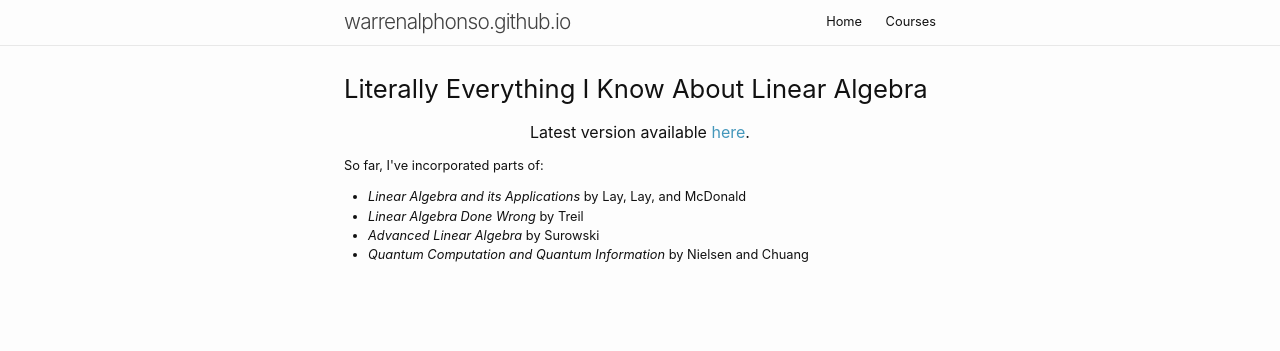
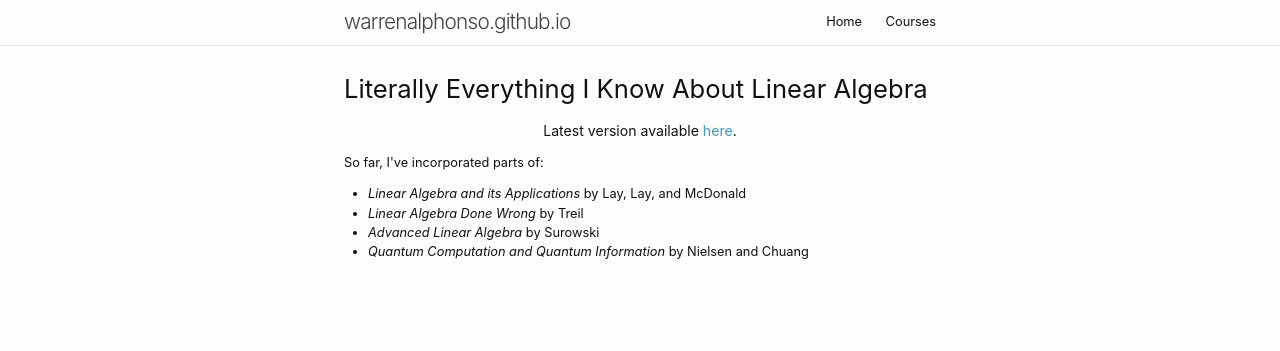
Before and after one commit to warrenalphonso/warrenalphonso.github.io, a Jekyll site: the page built from _projects/linalg.html, in a window 1280 px wide. Shown: the top 351 px of the page. Built offline with Jekyll 4.4.1, drawn with Linux system fonts in a browser that asks for light colours.

Commit message:
changed html h1, h2, h3, h4 sizes

```diff
--- a/_projects/asteroids.html
+++ b/_projects/asteroids.html
@@ -7,14 +7,14 @@
 <!doctype html>
 <html>
     <body>
-        <h1 class="page-heading">Asteroids</h1>
+        <h1>Asteroids</h1>
 
         <p><a href="https://www.warrenalphonso.com/asteroids">Demo at Github Project Page</a>.</p>
         <p>The 1979 Atari arcade space shooter game Asteroids, recreated in Javascript. </p>
         <p>Additionally, there is a neural network built without using any frameworks that can be trained to play. </p>
         <img src="/images/asteroids_automated.gif" style="display:block; margin-left:auto; margin-right: auto; width:60%;">
 
-        <h3>Overview</h3>
+        <h2>Overview</h2>
         <p>Use the left and right arrow keys to rotate the ship. Use the up arrow key to move forward, and hit spacebar to shoot. </p>
         <p>To modify how the neural network is trained to play, change <code>NUM_SAMPLES</code>, <code>NUM_HIDDEN</code>,
             <code>OUTPUT_THRESHHOLD</code>, or <code>IMMEDIATE_RADIUS</code> in <code>game.js</code>. To see how the network is implemented,
@@ -22,7 +22,7 @@
         </p>
         <p>Built using only vanilla Javascript. </p>
 
-        <h3>Acknowledgements</h3>
+        <h2>Acknowledgements</h2>
         <p>Built following a <a href="https://www.youtube.com/watch?v=H9CSWMxJx84&list=PLWKjhJtqVAbmqFs83T4W-FZQ9kK983tZC&index=9">tutorial</a>
         on freeCodeCamp.</p>
     </body>
--- a/_projects/bearmaps.html
+++ b/_projects/bearmaps.html
@@ -7,7 +7,7 @@
 <!doctype html>
 <html>
     <body>
-        <h1 class="page-heading">BearMaps</h1>
+        <h1>BearMaps</h1>
         <p>Lorem ipsum dolor sit amet, consectetur adipiscing elit, sed do eiusmod tempor incididunt ut labore et dolore magna aliqua. Sem integer vitae justo eget magna. Ullamcorper dignissim cras tincidunt lobortis feugiat vivamus at augue. Varius sit amet mattis vulputate. Leo urna molestie at elementum eu facilisis sed odio. Proin sagittis nisl rhoncus mattis rhoncus urna neque viverra justo. Magna fringilla urna porttitor rhoncus dolor purus non enim praesent. Nunc aliquet bibendum enim facilisis gravida neque convallis a cras. Felis eget velit aliquet sagittis id consectetur purus. Mi bibendum neque egestas congue quisque egestas diam in. Ut tellus elementum sagittis vitae et leo. Nam libero justo laoreet sit amet cursus sit amet.
         </p>
     </body>
--- a/_projects/calpocalypse.html
+++ b/_projects/calpocalypse.html
@@ -7,7 +7,7 @@
 <!doctype html>
 <html>
     <body>
-        <h1 class="page-heading">Calpocalypse</h1>
+        <h1>Calpocalypse</h1>
         <p>Client is <a href="http://calpocalypse.warrenalphonso.com/">here</a>.</p>
         <p>Lorem ipsum dolor sit amet, consectetur adipiscing elit, sed do eiusmod tempor incididunt ut labore et dolore magna aliqua. Sem integer vitae justo eget magna. Ullamcorper dignissim cras tincidunt lobortis feugiat vivamus at augue. Varius sit amet mattis vulputate. Leo urna molestie at elementum eu facilisis sed odio. Proin sagittis nisl rhoncus mattis rhoncus urna neque viverra justo. Magna fringilla urna porttitor rhoncus dolor purus non enim praesent. Nunc aliquet bibendum enim facilisis gravida neque convallis a cras. Felis eget velit aliquet sagittis id consectetur purus. Mi bibendum neque egestas congue quisque egestas diam in. Ut tellus elementum sagittis vitae et leo. Nam libero justo laoreet sit amet cursus sit amet.
         </p>
--- a/_projects/linalg.html
+++ b/_projects/linalg.html
@@ -7,7 +7,7 @@
 <!doctype html>
 <html>
     <body>
-        <h1 class="page-heading">Literally Everything I Know About Linear Algebra</h1>
+        <h1>Literally Everything I Know About Linear Algebra</h1>
         <h4 style="text-align: center">Latest version available <a href="https://drive.google.com/file/d/1jj_jUxL1pDjReAikCL0u1XOhm8HZpcx2/view?usp=sharing">here</a>.</h4>
         <p>So far, I've incorporated parts of: </p>
         <ul>
--- a/_sass/minima/_layout.scss
+++ b/_sass/minima/_layout.scss
@@ -1,3 +1,34 @@
+/**
+ * Headers - putting a reasonable size
+ */
+h1 {
+  @include relative-font-size(2)
+}
+
+h2 {
+  @include relative-font-size(1.50);
+
+  // @include media-query($on-laptop) {
+  //   @include relative-font-size(1.75);
+  // }
+}
+
+h3 {
+  @include relative-font-size(1.25);
+
+  // @include media-query($on-laptop) {
+  //   @include relative-font-size(1.375);
+  // }
+}
+
+h4 {
+  @include relative-font-size(1.1);
+
+  // @include media-query($on-laptop) {
+  //   @include relative-font-size(1.125);
+  // }
+}
+
 /**
  * Site header
  */
@@ -228,28 +259,4 @@
 
 .post-content {
   margin-bottom: $spacing-unit;
-
-  h2 {
-    @include relative-font-size(2);
-
-    @include media-query($on-laptop) {
-      @include relative-font-size(1.75);
-    }
-  }
-
-  h3 {
-    @include relative-font-size(1.625);
-
-    @include media-query($on-laptop) {
-      @include relative-font-size(1.375);
-    }
-  }
-
-  h4 {
-    @include relative-font-size(1.25);
-
-    @include media-query($on-laptop) {
-      @include relative-font-size(1.125);
-    }
-  }
 }
--- a/index.html
+++ b/index.html
@@ -9,7 +9,7 @@
 <html>
     <head></head>
     <body>
-        <h1 class="page-heading">Welcome</h1>
+        <h1>Welcome</h1>
         <img src="/images/pic2.jpg" style="display:block; margin-left:auto; margin-right: auto; width:80%;">
         <p> </p>
         <p>
```
Also changed, not shown: README.md.
